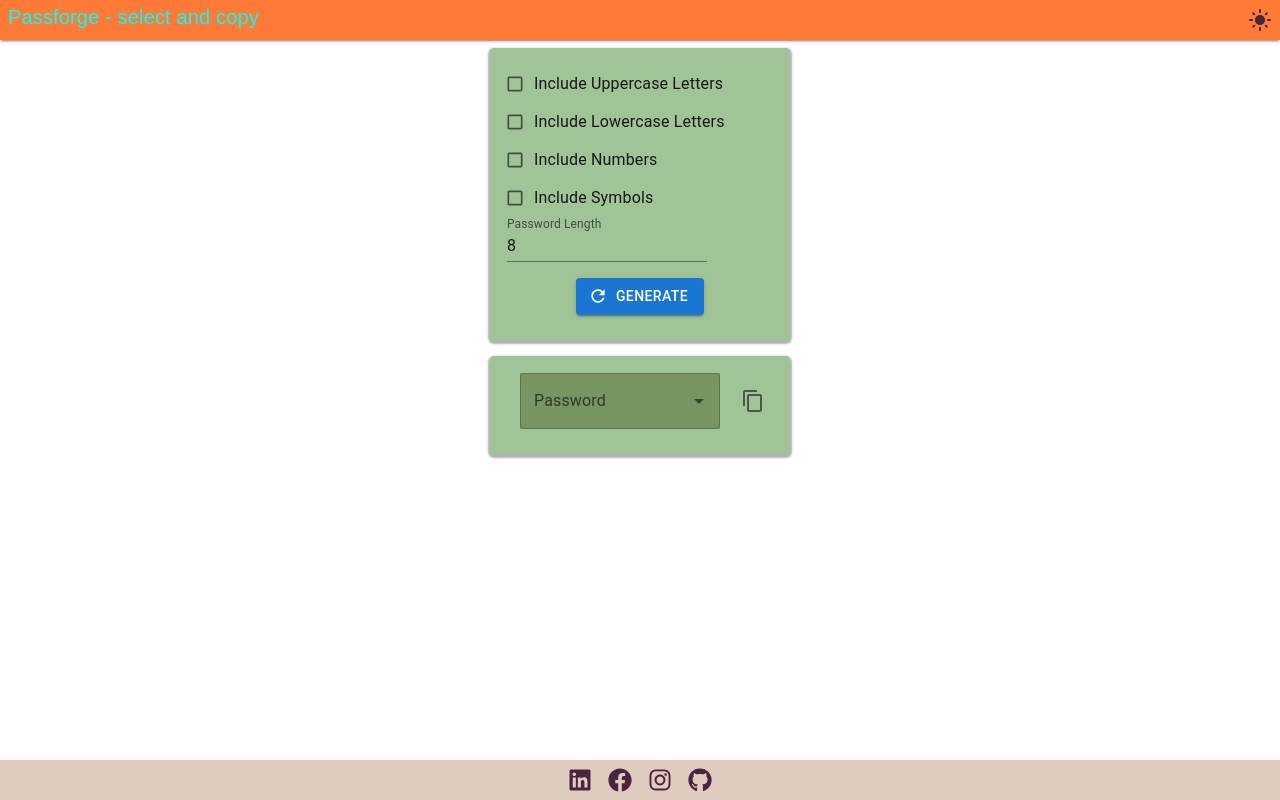
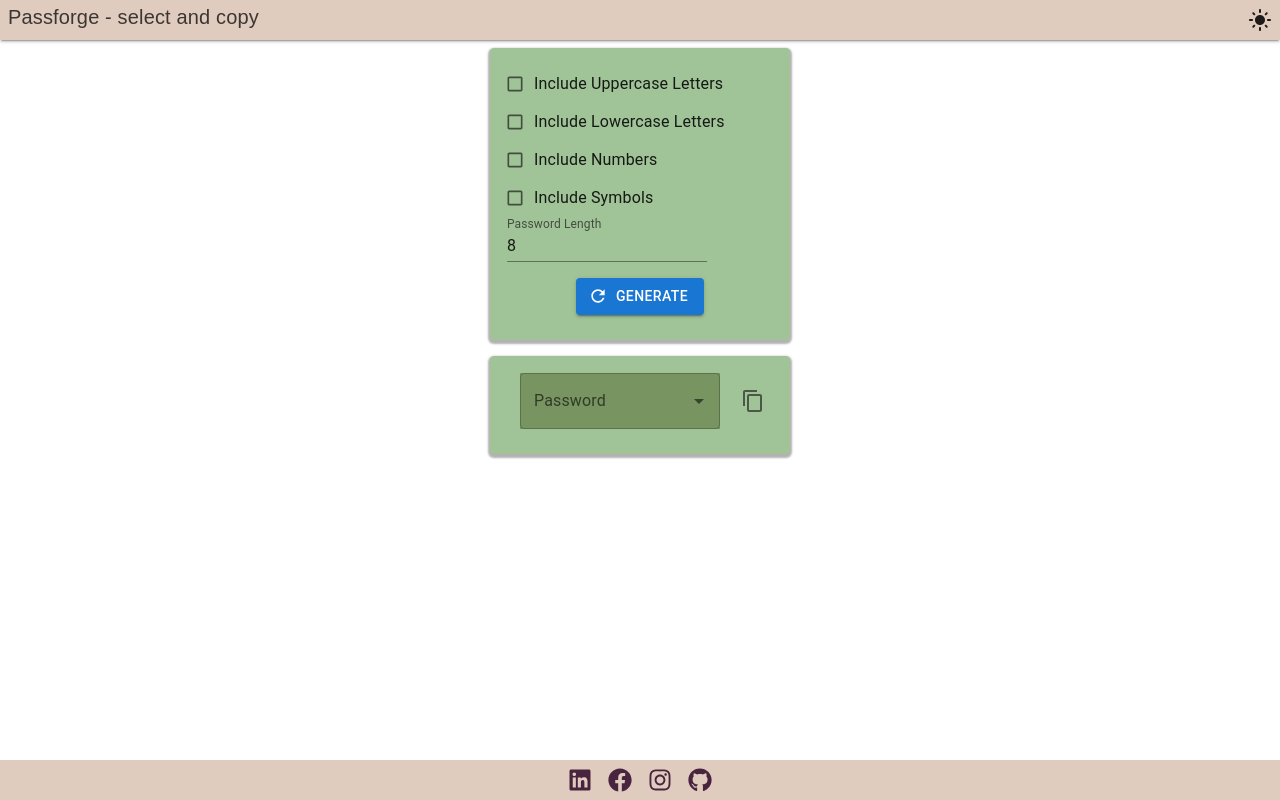
Before and after one commit to Abdullahprogramme/Password_Generator, a React (Create React App) app: page / in a window 1280 px wide. Built offline with nearby package versions, Linux system fonts and the light colour scheme.

Commit message:
Update Header.js

```diff
--- a/src/Components/Header.js
+++ b/src/Components/Header.js
@@ -8,9 +8,9 @@ import Grid from '@mui/material/Grid';
 
 function Header({ darkMode, setDarkMode }) {
   return (
-    <Box display="flex" justifyContent="space-between" alignItems="center" bgcolor="#FE7A36" color="#49243E" p={0} width='100%' boxShadow={2}>
+    <Box display="flex" justifyContent="space-between" alignItems="center" bgcolor="#E0CCBE" p={0} width='100%' boxShadow={2}>
       <Grid item xs>
-        <Typography className='Header' variant="h6" sx={{ fontFamily: 'Raleway, sans-serif', color: 'cyan', marginLeft: 1 }} gutterBottom>
+        <Typography className='Header' variant="h6" sx={{ fontFamily: 'Raleway, sans-serif', color: '#3C3633', marginLeft: 1 }} gutterBottom>
           Passforge - select and copy
         </Typography>
       </Grid>
```
